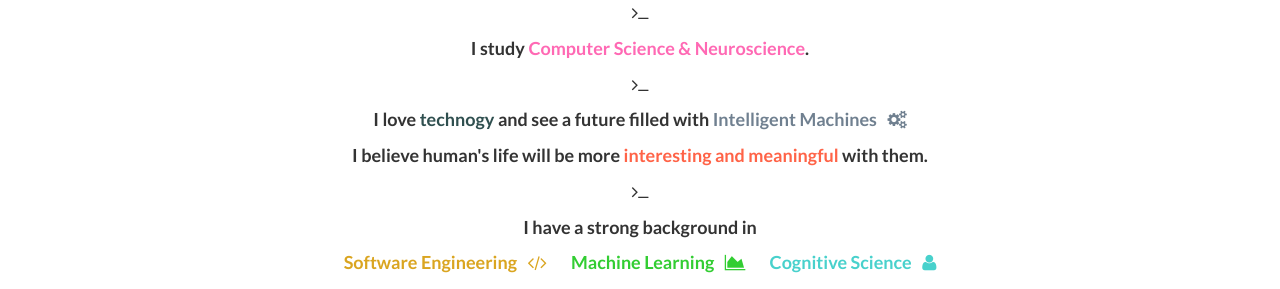
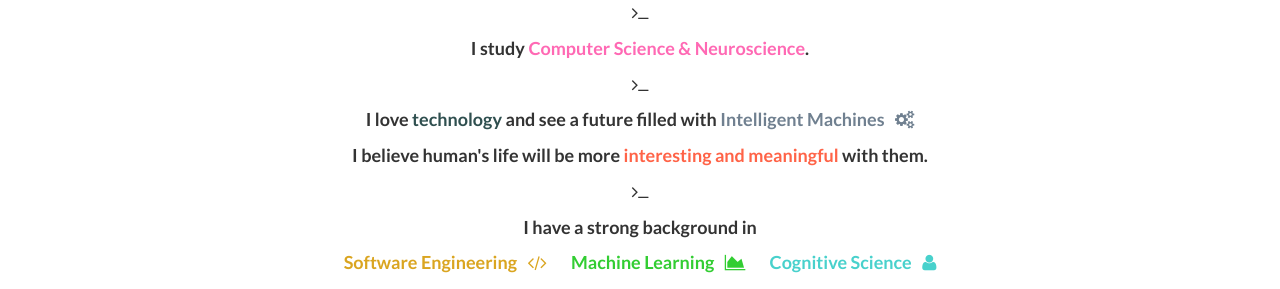
Before and after one commit to WesleyyC/wesleyyc.github.io, a Jekyll site: the page built from index.html, in a window 1280 px wide and 900 px high, scrolled down 860 px. Shown: the part 152-441 px from the top of the window. Built offline with Jekyll 4.4.1, drawn with Linux system fonts in a browser that asks for light colours.

Commit message:
Update about.html

```diff
--- a/_includes/about.html
+++ b/_includes/about.html
@@ -12,7 +12,7 @@
                 <p><i class="fa fa-terminal"></i></p>
                 <p>I study <font color="HotPink">Computer Science & Neuroscience</font>.</p>
                 <p><i class="fa fa-terminal"></i></p>
-                <p>I love <font color="DarkSlateGray">technogy</font> and see a future filled with <font color="SlateGray"> Intelligent Machines &nbsp  <i class="fa fa-cogs"></i></font></p>
+                <p>I love <font color="DarkSlateGray">technology</font> and see a future filled with <font color="SlateGray"> Intelligent Machines &nbsp  <i class="fa fa-cogs"></i></font></p>
                 <p>I believe human's life will be more <font color="Tomato">interesting and meaningful</font> with them.</p>
                 <p><i class="fa fa-terminal"></i></p>
                 <p>I have  a strong background in </p>
```
